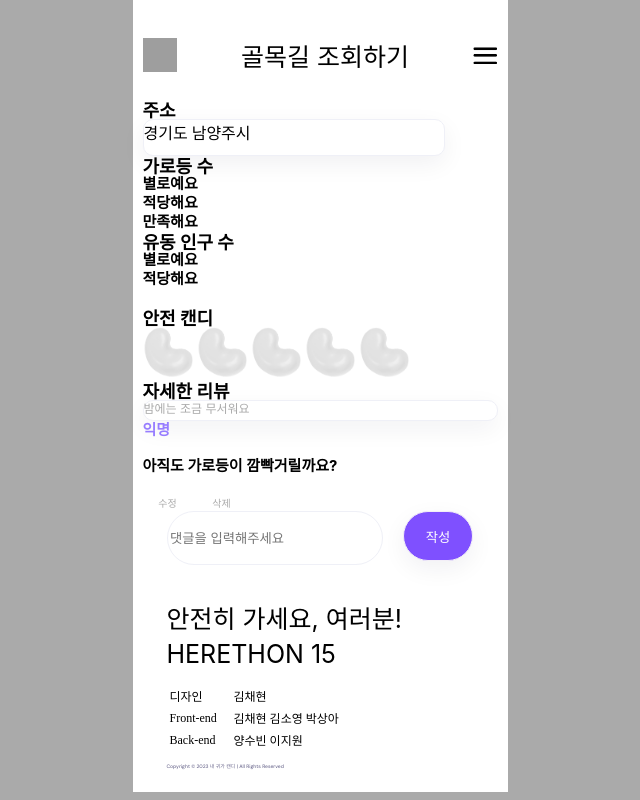
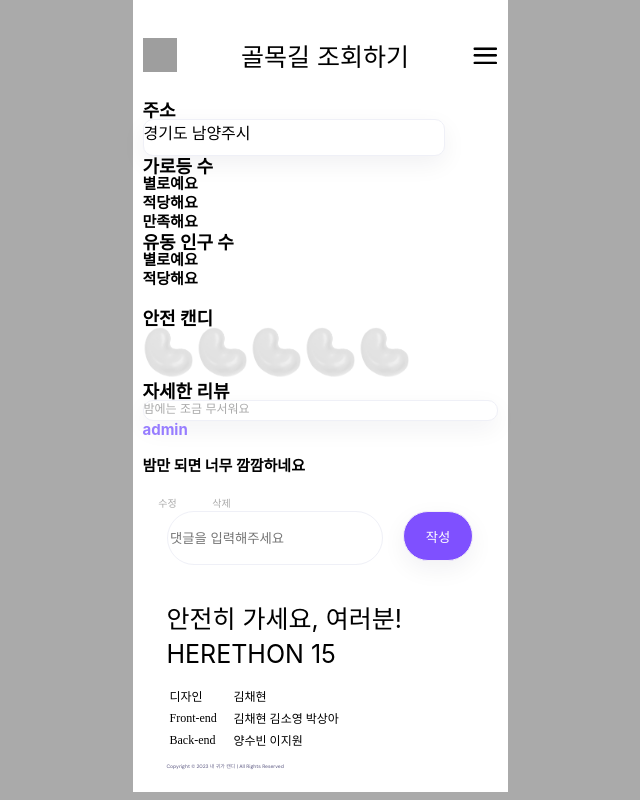
Before and after one commit to Safe-return-home/candy, a Django app: page /markers/1/ in a window 1280 px wide. Shown: the whole page, without its empty margins (320-960 px from the left). Run offline with Django 3.2, Linux system fonts and the light colour scheme; data comes from the database, SQL or seed files in the repository; some libraries are stand-ins or nearby versions; grey boxes are pictures that could not be loaded.

Commit message:
Feat: 상세페이지 붙이기

```diff
--- a/candy/marker/templates/marker/marker-detail.html
+++ b/candy/marker/templates/marker/marker-detail.html
@@ -450,7 +450,6 @@
 
   #comment-box {
     width: 100%;
-
   }
 </style>
 <div>
@@ -513,23 +512,25 @@
     </div>
     <script src="./date.js"></script>
     <span id="date"></span>
-    {% for comment in comments %}
+
     <div id="comment-box">
-      <div id="text-name">익명</div>
-      <div id="text">아직도 가로등이 깜빡거릴까요?</div>
+      {% for comment in comments %}
+      <div id="text-name">{{ comment.user.userName }}</div>
+      <div id="text">{{ comment.body }}</div>
       <button id="plusplus">수정</button>
       <button id="minusminus">삭제</button>
-    {%endfor %}
+      {%endfor %}
       <form id="form" action="{% url 'marker:marker_detail' pk=marker.pk %}" method="post">
+        {% csrf_token %}
         <div>
           <input
             type="text"
-            name="comment"
+            name="body"
             id="commAddBox"
             placeholder="댓글을 입력해주세요"
           />
         </div>
-        <button id="commAddBtn">작성</button>
+        <button id="commAddBtn" type="submit">작성</button>
       </form>
     </div>
 </div>
```
Also changed, not shown: candy/marker/templates/marker/marker-edit.html (+9 -3 lines).
